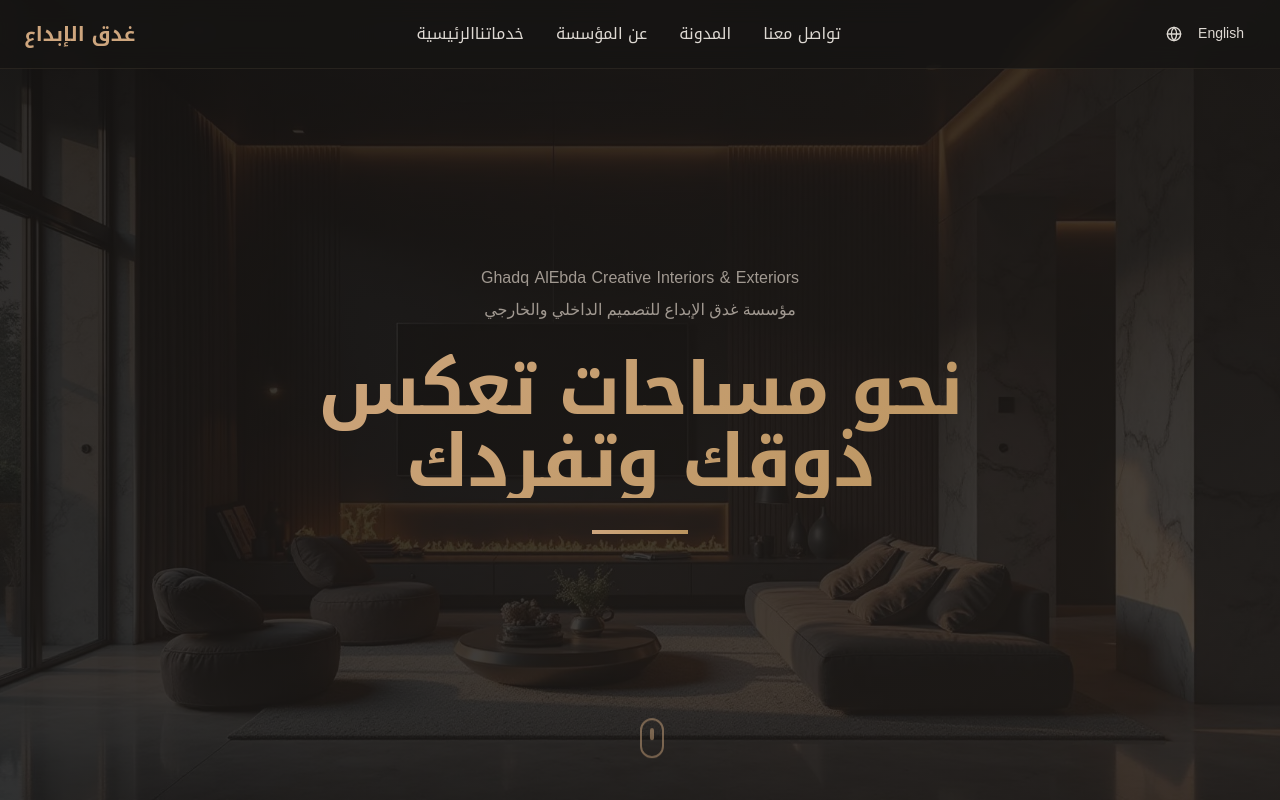
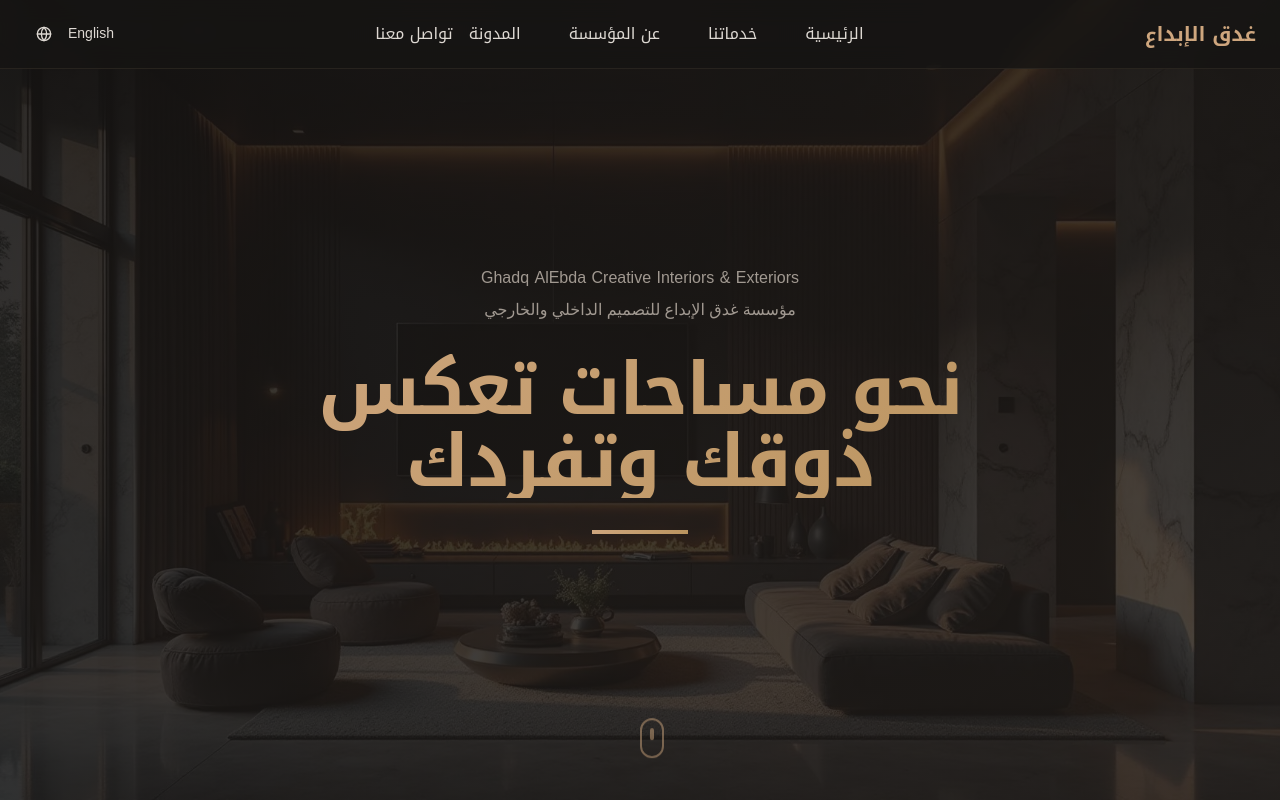
Before and after one commit to Webique/ghadq-essence-design, a React (Vite) app: page / in a window 1280 px wide. Shown: the top 800 px of the page. Built offline with nearby package versions, Linux system fonts and the light colour scheme.

Commit message:
update #1

```diff
--- a/src/components/Navigation.tsx
+++ b/src/components/Navigation.tsx
@@ -19,10 +19,13 @@ const Navigation = () => {
     { key: 'contact', href: '#contact' },
   ];
 
+  // Reverse the navigation items for Arabic
+  const displayNavItems = language === 'ar' ? [...navItems].reverse() : navItems;
+
   return (
     <nav className="fixed top-0 left-0 right-0 z-50 bg-background/80 backdrop-blur-md border-b border-border/50">
       <div className="container mx-auto px-6 py-4">
-        <div className="flex items-center justify-between">
+        <div className={`flex items-center justify-between ${language === 'ar' ? 'flex-row-reverse' : ''}`}>
           {/* Logo */}
           <div className="flex-shrink-0">
             <h1 className="text-xl font-bold text-primary">
@@ -31,12 +34,16 @@ const Navigation = () => {
           </div>
 
           {/* Desktop Navigation */}
-          <div className="hidden md:flex items-center space-x-8 rtl:space-x-reverse">
-            {navItems.map((item) => (
+          <div className="hidden md:flex items-center">
+            {displayNavItems.map((item, index) => (
               <a
                 key={item.key}
                 href={item.href}
-                className="text-foreground hover:text-primary transition-colors duration-300 font-medium"
+                className={`text-foreground hover:text-primary transition-colors duration-300 font-medium px-2 py-1 ${
+                  language === 'ar'
+                    ? index === 0 ? 'mr-0' : 'mr-8'
+                    : index === 0 ? 'ml-0' : 'ml-8'
+                }`}
               >
                 {t(item.key)}
               </a>
@@ -44,7 +51,7 @@ const Navigation = () => {
           </div>
 
           {/* Language Toggle & Mobile Menu */}
-          <div className="flex items-center space-x-4 rtl:space-x-reverse">
+          <div className={`flex items-center ${language === 'ar' ? 'space-x-reverse space-x-4' : 'space-x-4'}`}>
             <Button
               variant="ghost"
               size="sm"
@@ -71,7 +78,7 @@ const Navigation = () => {
         {isMenuOpen && (
           <div className="md:hidden mt-4 pb-4 border-t border-border/50">
             <div className="flex flex-col space-y-4 pt-4">
-              {navItems.map((item) => (
+              {displayNavItems.map((item) => (
                 <a
                   key={item.key}
                   href={item.href}
```
